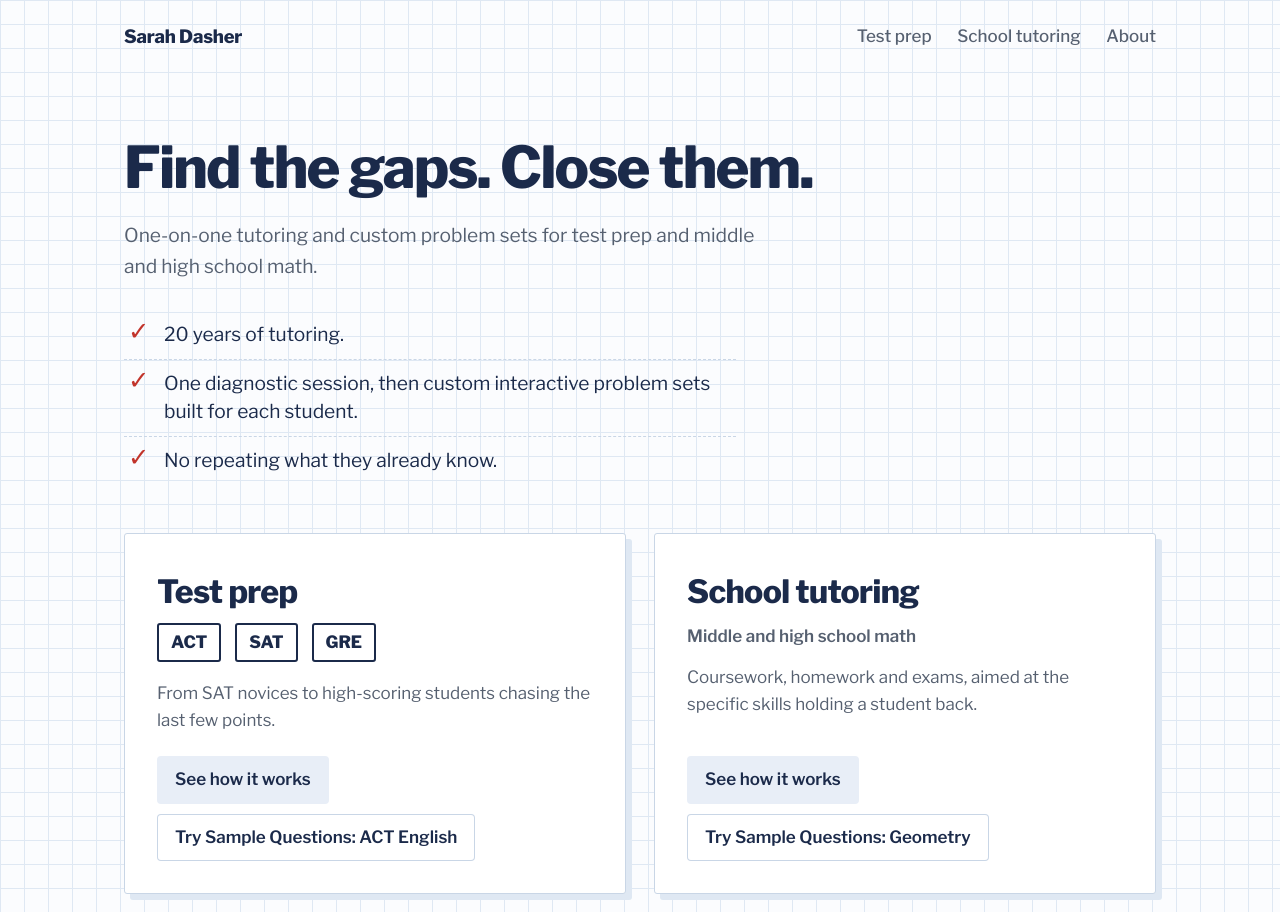
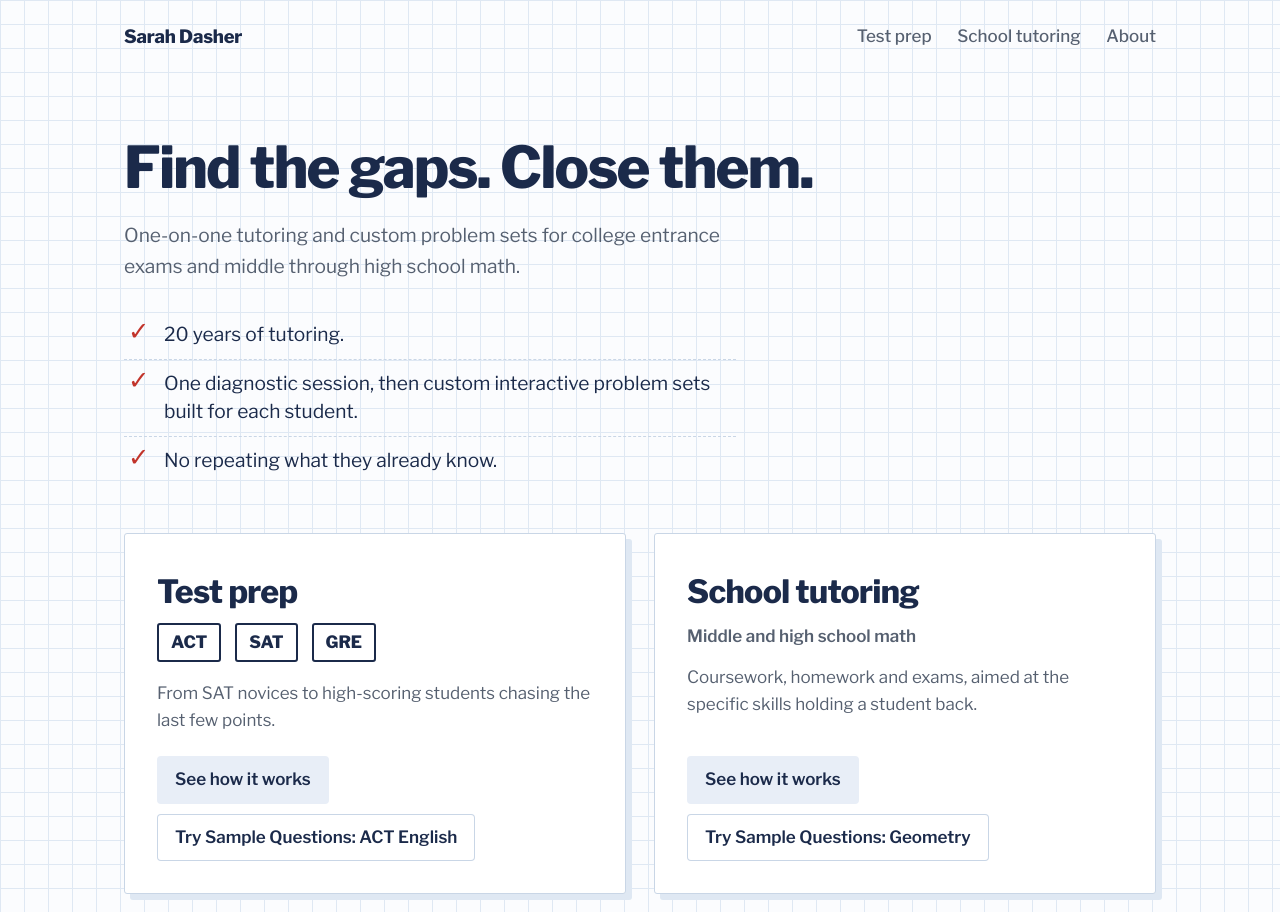
Before and after one commit to sdasher/sarahdasher.com, a plain HTML site: page index.html in a window 1280 px wide. Shown: the top 912 px of the page. Drawn offline with nearby package versions, Linux system fonts and the light colour scheme.

Commit message:
Update index.html

```diff
--- a/index.html
+++ b/index.html
@@ -24,7 +24,7 @@
   <main>
     <div class="home-hero">
       <h1>Find the gaps. Close them.</h1>
-      <p class="lede">One-on-one tutoring and custom problem sets for test prep and middle and high school math.</p>
+      <p class="lede">One-on-one tutoring and custom problem sets for college entrance exams and middle through high school math.</p>
       <ul class="facts">
         <li>20 years of tutoring.</li>
         <li>One diagnostic session, then custom interactive problem sets built for each student.</li>
```
